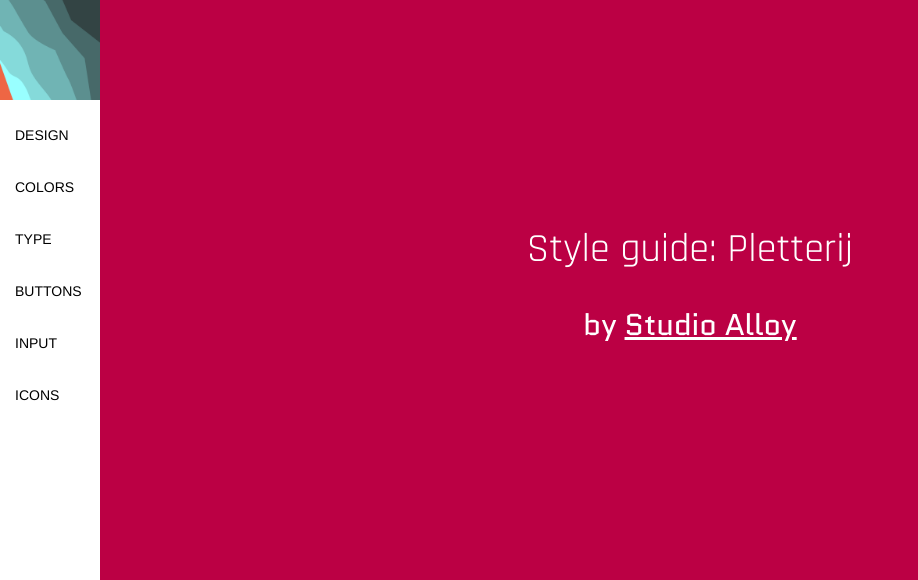
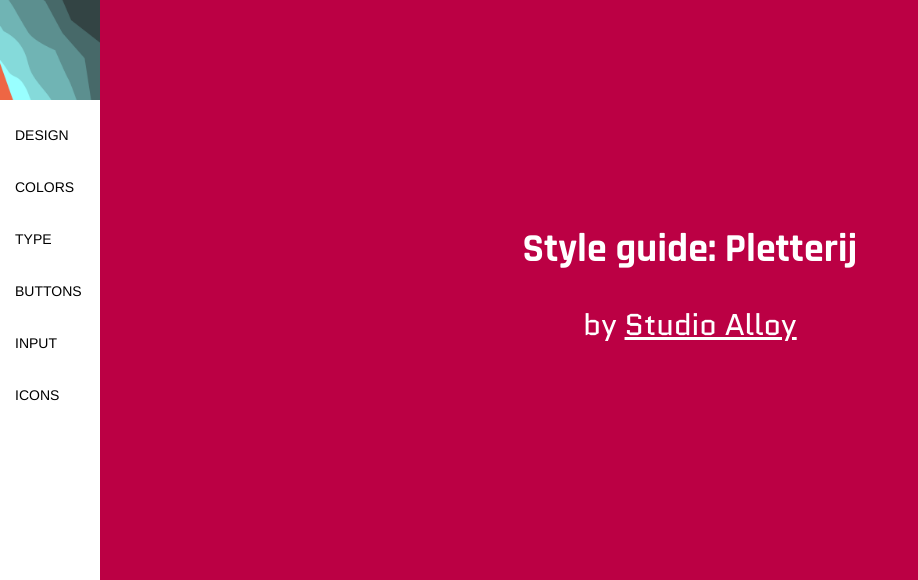
Before and after one commit to StudioAlloy/style-guide-pletterij, a Jekyll site: the page built from index.html, in a window 1280 px wide. Shown: the top 580 px of the page, without its empty margins (0-918 px from the left). Built offline with Jekyll 4.4.1, drawn with Linux system fonts in a browser that asks for light colours; grey boxes are pictures that could not be loaded.

Commit message:
Update type.yml

```diff
--- a/_data/type.yml
+++ b/_data/type.yml
@@ -21,7 +21,7 @@
   style: > #
     font-size: 3.5rem;
     line-height: 3.5rem;
-    font-weight: 400;
+    font-weight: 700;
     margin-top: 0;
     margin-bottom: 30px;
 - name: h2
@@ -35,24 +35,24 @@
     margin-top: 0;
     margin-bottom: 30px;
 - name: h3
-  font-family: secondary
+  font-family: tertiary
   color: dark
   kind: header
   style: > #
     font-size: 2rem;
     line-height: 2.25rem;
-    font-weight: 400;
+    font-weight: 700;
     margin-top: 0;
     margin-bottom: 30px;
 
 - name: h4
-  font-family: secondary
+  font-family: tertiary
   color: primary
   kind: header
   style: > #
     font-size: 3.75rem;
     line-height: 3.75rem;
-    font-weight: 400;
+    font-weight: 700;
     margin-top: 0;
     margin-bottom: 30px;
 
@@ -62,7 +62,7 @@
   kind: list
   style: > #
     font-size: 1rem;
-    line-height: 1.3rem;
+    line-height: 1.6rem;
     list-style: disc;
     font-weight: 400;
 
```
